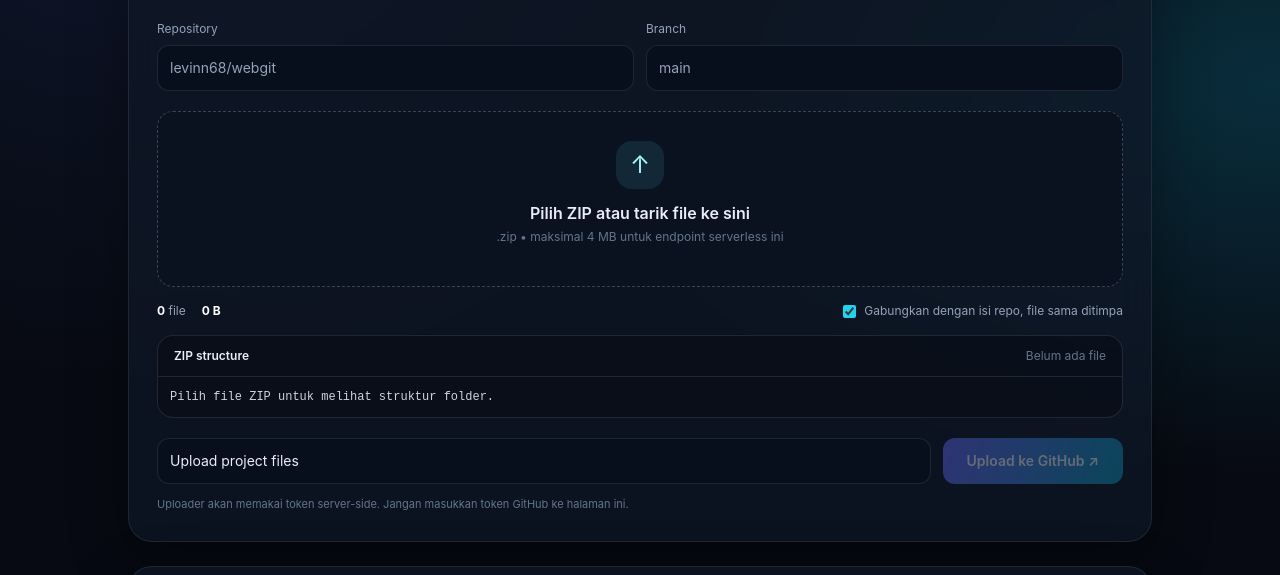
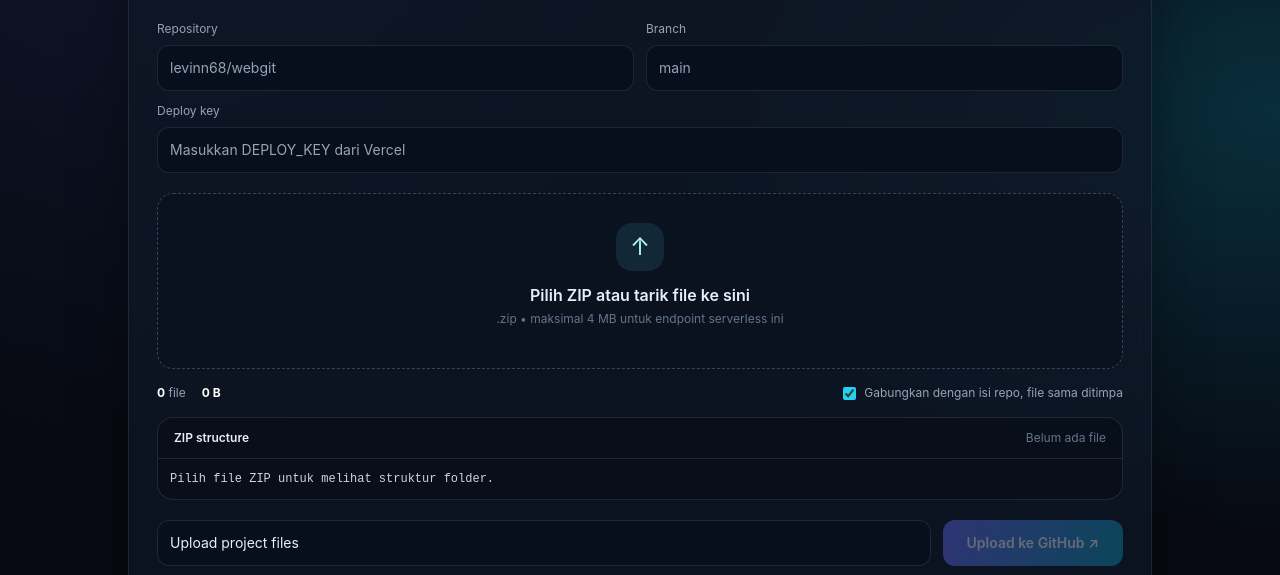
Before and after one commit to levinn68/webgit, a website: page public/index.html in a window 1280 px wide. Shown: the part 224-799 px from the top of the page. Drawn offline with nearby package versions, Linux system fonts and the light colour scheme.

Commit message:
Fix uploader deploy key authentication

```diff
--- a/public/index.html
+++ b/public/index.html
@@ -8,12 +8,12 @@
 <div class="max-w-5xl mx-auto space-y-6">
 <header class="flex items-center justify-between gap-3"><div class="flex items-center gap-3"><div class="w-11 h-11 rounded-2xl btn grid place-items-center text-xl font-bold">W</div><div><div class="text-xl font-bold tracking-tight">WebGit <span class="text-cyan-300">Uploader</span></div><div class="text-xs text-slate-400">ZIP → GitHub repository</div></div></div><a class="text-xs text-slate-400 hover:text-white" href="https://github.com/levinn68/webgit" target="_blank">GitHub ↗</a></header>
 <section class="glass rounded-3xl p-5 sm:p-7"><div class="flex items-start justify-between gap-3"><div><div class="text-sm text-cyan-300 font-semibold">DEPLOY WORKSPACE</div><h1 class="text-2xl sm:text-3xl font-bold mt-2">Upload folder ZIP ke GitHub.</h1><p class="text-sm text-slate-400 mt-2">Ekstrak otomatis, cek struktur, lalu simpan sebagai satu commit.</p></div><div class="hidden sm:block rounded-2xl border border-cyan-300/20 bg-cyan-300/10 px-3 py-2 text-xs text-cyan-200">● Ready</div></div>
-<div class="grid sm:grid-cols-2 gap-3 mt-6"><label class="text-xs text-slate-400">Repository <input id="repo" class="mt-2 w-full rounded-xl px-3 py-3 text-sm" placeholder="owner/repository" value="levinn68/webgit"></label><label class="text-xs text-slate-400">Branch <input id="branch" class="mt-2 w-full rounded-xl px-3 py-3 text-sm" value="main"></label></div>
+<div class="grid sm:grid-cols-2 gap-3 mt-6"><label class="text-xs text-slate-400">Repository <input id="repo" class="mt-2 w-full rounded-xl px-3 py-3 text-sm" placeholder="owner/repository" value="levinn68/webgit"></label><label class="text-xs text-slate-400">Branch <input id="branch" class="mt-2 w-full rounded-xl px-3 py-3 text-sm" value="main"></label><label class="text-xs text-slate-400 sm:col-span-2">Deploy key <input id="deployKey" type="password" autocomplete="off" class="mt-2 w-full rounded-xl px-3 py-3 text-sm" placeholder="Masukkan DEPLOY_KEY dari Vercel"></label></div>
 <label id="drop" class="drop rounded-2xl mt-5 min-h-44 flex flex-col items-center justify-center text-center p-5 cursor-pointer"><input id="zip" type="file" accept=".zip" class="hidden"><div class="w-12 h-12 rounded-2xl bg-cyan-300/10 text-cyan-200 grid place-items-center text-2xl">↑</div><div class="font-semibold mt-3">Pilih ZIP atau tarik file ke sini</div><div class="text-xs text-slate-500 mt-1">.zip • maksimal 4 MB untuk endpoint serverless ini</div><div id="filename" class="text-xs text-cyan-200 mt-3"></div></label>
 <div class="flex flex-wrap items-center justify-between gap-2 mt-4"><div class="flex gap-4 text-xs text-slate-400"><span><b id="count" class="text-white">0</b> file</span><span><b id="size" class="text-white">0 B</b></span></div><label class="flex items-center gap-2 text-xs text-slate-400"><input id="overwrite" type="checkbox" checked class="accent-cyan-400"> Gabungkan dengan isi repo, file sama ditimpa</label></div>
 <div class="mt-4 rounded-2xl bg-black/25 border border-white/10 overflow-hidden"><div class="px-4 py-3 border-b border-white/10 flex justify-between text-xs"><span class="font-semibold">ZIP structure</span><span id="status" class="text-slate-500">Belum ada file</span></div><div id="tree" class="p-3 max-h-64 overflow-auto text-xs mono text-slate-300">Pilih file ZIP untuk melihat struktur folder.</div></div>
 <div class="grid sm:grid-cols-[1fr_auto] gap-3 mt-5"><input id="message" class="rounded-xl px-3 py-3 text-sm" value="Upload project files" aria-label="Commit message"><button id="upload" class="btn rounded-xl px-6 py-3 font-semibold text-sm disabled:opacity-40" disabled>Upload ke GitHub ↗</button></div>
-<p class="text-[11px] text-slate-500 mt-3">Uploader akan memakai token server-side. Jangan masukkan token GitHub ke halaman ini.</p></section>
+<p class="text-[11px] text-slate-500 mt-3">Masukkan Deploy key yang disetel di Vercel. Token GitHub tetap tersimpan aman di server dan tidak perlu dimasukkan.</p></section>
 <section class="glass rounded-3xl p-5"><div class="flex justify-between items-center"><h2 class="font-semibold">Activity</h2><span id="badge" class="text-xs text-slate-500">Idle</span></div><div class="h-1.5 bg-white/10 rounded-full mt-4 overflow-hidden"><div id="bar" class="h-full bg-cyan-400 w-0 transition-all"></div></div><pre id="log" class="mono text-xs text-slate-400 whitespace-pre-wrap mt-4 min-h-16">Ready. Pilih ZIP untuk mulai.</pre></section>
 <footer class="text-center text-xs text-slate-600">WebGit • Secure server-side GitHub API</footer></div>
 <script>
@@ -26,5 +26,5 @@ $('zip').addEventListener('change',e=>inspect(e.target.files[0]).catch(e=>log('E
 $('drop').addEventListener('dragover',e=>{e.preventDefault();$('drop').classList.add('drag')});$('drop').addEventListener('dragleave',()=>$('drop').classList.remove('drag'));$('drop').addEventListener('drop',e=>{e.preventDefault();$('drop').classList.remove('drag');inspect(e.dataTransfer.files[0]).catch(e=>log('ERROR: '+e.message))});
 $('upload').onclick=async()=>{try{if(!selected)throw Error('Pilih ZIP dahulu');const repo=$('repo').value.trim(),branch=$('branch').value.trim(),message=$('message').value.trim();if(!/^[A-Za-z0-9_.-]+\/[A-Za-z0-9_.-]+$/.test(repo))throw Error('Repo harus format owner/name');if(!/^[A-Za-z0-9._/-]+$/.test(branch)||branch.includes('..'))throw Error('Nama branch tidak valid');if(!message)throw Error('Commit message wajib diisi');
 $('upload').disabled=true;$('log').textContent='Starting upload…';progress(12,'Uploading');const fd=new FormData();fd.append('zip',selected,selected.name);fd.append('message',message);fd.append('overwrite',$('overwrite').checked?'true':'false');
-const res=await fetch('/api/upload?repo='+encodeURIComponent(repo)+'&branch='+encodeURIComponent(branch),{method:'POST',body:fd});progress(88,'Committing');const data=await res.json();if(!res.ok||!data.ok)throw Error(data.error||'Upload gagal');progress(100,'Success');log('✓ Commit berhasil');log('Repository: '+data.owner+'/'+data.repo);log('Branch: '+data.branch);log('Files: '+data.files);log('Commit: '+data.commit);log('https://github.com/'+data.owner+'/'+data.repo+'/tree/'+encodeURIComponent(data.branch));}catch(e){progress(0,'Failed');log('ERROR: '+e.message)}finally{$('upload').disabled=!selected}};
+const deployKey=$('deployKey').value.trim();if(!deployKey)throw Error('Masukkan Deploy key terlebih dahulu');const res=await fetch('/api/upload?repo='+encodeURIComponent(repo)+'&branch='+encodeURIComponent(branch),{method:'POST',headers:{'x-deploy-key':deployKey},body:fd});progress(88,'Committing');const data=await res.json();if(!res.ok||!data.ok)throw Error(data.error||'Upload gagal');progress(100,'Success');log('✓ Commit berhasil');log('Repository: '+data.owner+'/'+data.repo);log('Branch: '+data.branch);log('Files: '+data.files);log('Commit: '+data.commit);log('https://github.com/'+data.owner+'/'+data.repo+'/tree/'+encodeURIComponent(data.branch));}catch(e){progress(0,'Failed');log('ERROR: '+e.message)}finally{$('upload').disabled=!selected}};
 </script></body></html>
```
